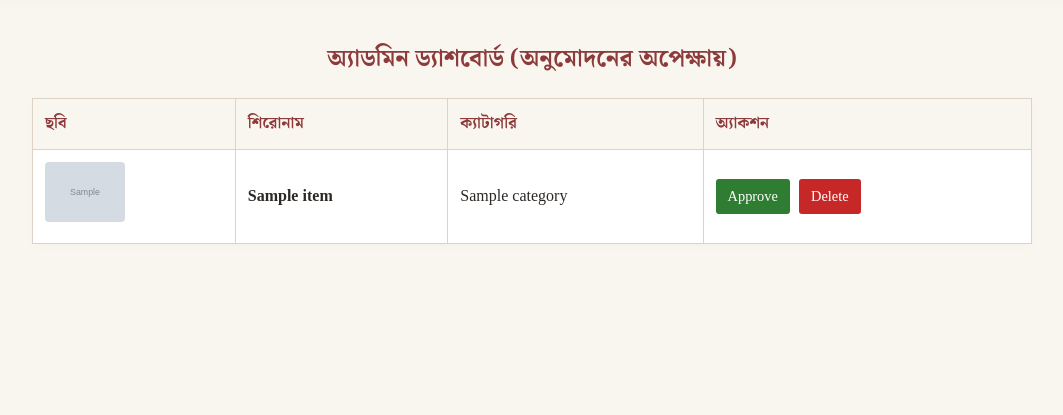
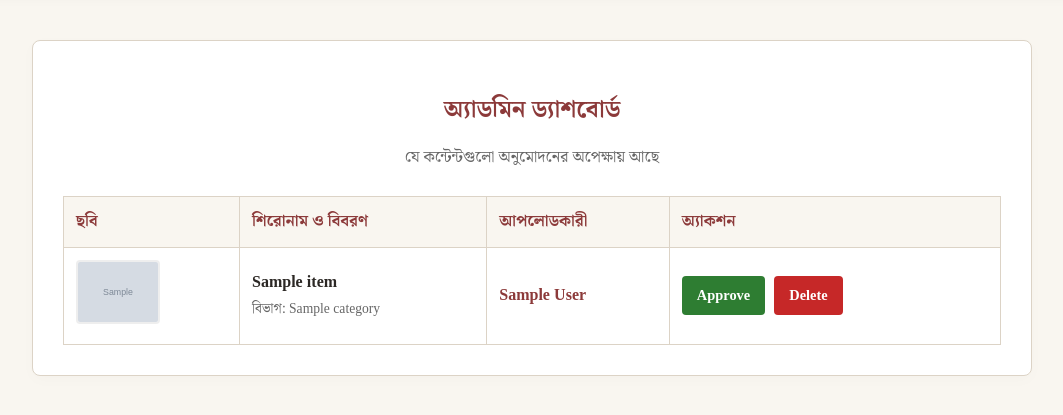
Before and after one commit to siaful2580mm-hub/testing, a Flask app: template templates/admin.html in a window 1280 px wide. Shown: the part 87-502 px from the top of the page, without its empty margins (108-1171 px from the left). Run offline with Flask 3, Linux system fonts and the light colour scheme; the template is opened without the code that fills it: most values are stand-ins (such as "Sample title", 1, 10 or a date in 2020); grey boxes marked "Sample" are stand-in pictures.

Commit message:
Update admin.html

```diff
--- a/templates/admin.html
+++ b/templates/admin.html
@@ -1,30 +1,32 @@
 {% extends "base.html" %}
-
 {% block title %}অ্যাডমিন প্যানেল | সাহিত্যিক সংগ্রহশালা{% endblock %}
 
 {% block head %}
 <style>
-    .admin-table { width: 100%; border-collapse: collapse; background: #fff; margin-top: 20px; box-shadow: 0 2px 10px rgba(0,0,0,0.02); }
-    .admin-table th, .admin-table td { border: 1px solid var(--border); padding: 12px; text-align: left; }
+    .admin-container { background: #fff; padding: 30px; border: 1px solid var(--border); border-radius: 8px; box-shadow: 0 4px 15px rgba(0,0,0,0.02); }
+    .admin-table { width: 100%; border-collapse: collapse; margin-top: 20px; }
+    .admin-table th, .admin-table td { border: 1px solid var(--border); padding: 12px; text-align: left; vertical-align: middle; }
     .admin-table th { background: var(--bg-color); color: var(--accent); }
-    .admin-table img { width: 80px; height: 60px; object-fit: cover; border-radius: 4px; }
+    .admin-table img { width: 80px; height: 60px; object-fit: cover; border-radius: 4px; border: 2px solid #eee; }
 
-    .btn-approve { background: #2e7d32; color: white; padding: 6px 12px; text-decoration: none; border-radius: 3px; font-size: 0.9rem; margin-right: 5px; }
-    .btn-delete { background: #c62828; color: white; padding: 6px 12px; text-decoration: none; border-radius: 3px; font-size: 0.9rem; }
+    .btn-approve { background: #2e7d32; color: white; padding: 8px 15px; text-decoration: none; border-radius: 4px; font-size: 0.9rem; margin-right: 5px; font-weight:bold; }
+    .btn-delete { background: #c62828; color: white; padding: 8px 15px; text-decoration: none; border-radius: 4px; font-size: 0.9rem; font-weight:bold; }
     .btn-approve:hover { background: #1b5e20; }
     .btn-delete:hover { background: #b71c1c; }
 </style>
 {% endblock %}
 
 {% block content %}
-<h2 style="color: var(--accent); text-align: center;">অ্যাডমিন ড্যাশবোর্ড (অনুমোদনের অপেক্ষায়)</h2>
+<div class="admin-container">
+    <h2 style="color: var(--accent); text-align: center; margin-bottom: 5px;">অ্যাডমিন ড্যাশবোর্ড</h2>
+    <p style="text-align: center; color: #666; margin-bottom: 25px;">যে কন্টেন্টগুলো অনুমোদনের অপেক্ষায় আছে</p>
 
     <table class="admin-table">
         <thead>
             <tr>
                 <th>ছবি</th>
-            <th>শিরোনাম</th>
-            <th>ক্যাটাগরি</th>
+                <th>শিরোনাম ও বিবরণ</th>
+                <th>আপলোডকারী</th>
                 <th>অ্যাকশন</th>
             </tr>
         </thead>
@@ -32,18 +34,28 @@
             {% for item in pending_contents %}
             <tr>
                 <td><img src="{{ item.file_url }}" alt="preview"></td>
-            <td><strong>{{ item.title }}</strong></td>
-            <td>{{ item.categories.name_bn }}</td>
                 <td>
+                    <strong>{{ item.title }}</strong><br>
+                    <span style="font-size: 0.85rem; color: #666;">বিভাগ: {{ item.categories.name_bn }}</span>
+                </td>
+                <td>
+                    <a href="/profile/{{ item.profiles.username }}" target="_blank" style="color: var(--accent); font-weight: bold; text-decoration: none;">
+                        {{ item.profiles.display_name or item.profiles.username }}
+                    </a>
+                </td>
+                <td style="min-width: 180px;">
                     <a href="/admin/approve/{{ item.id }}" class="btn-approve">Approve</a>
                     <a href="/admin/delete/{{ item.id }}" class="btn-delete" onclick="return confirm('আপনি কি নিশ্চিত এটি ডিলিট করতে চান?');">Delete</a>
                 </td>
             </tr>
             {% else %}
             <tr>
-            <td colspan="4" style="text-align: center; padding: 20px;">কোনো কন্টেন্ট অনুমোদনের অপেক্ষায় নেই।</td>
+                <td colspan="4" style="text-align: center; padding: 30px; font-size: 1.1rem; color: #777;">
+                    এই মুহূর্তে কোনো কন্টেন্ট অনুমোদনের অপেক্ষায় নেই।
+                </td>
             </tr>
             {% endfor %}
         </tbody>
     </table>
+</div>
 {% endblock %}
```
Lines whose indentation alone changed are shown as unchanged.
